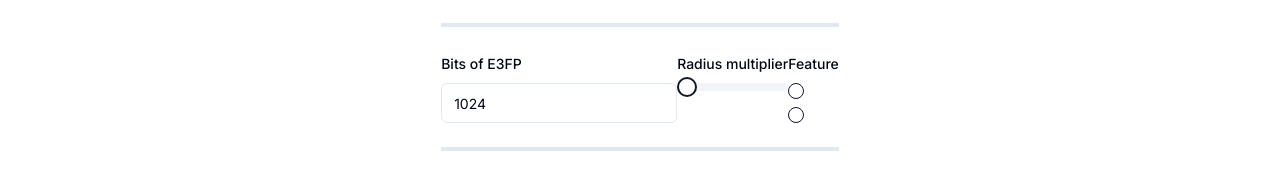
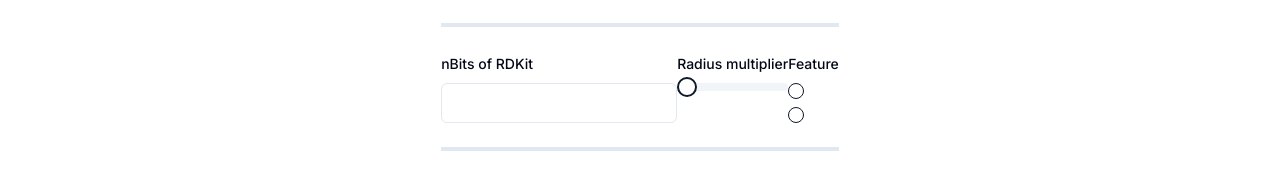
Before and after one commit to ukeSJTU/clc-db-frontend, a Next.js app: page /externalJS/cluster in a window 1280 px wide. Shown: the part 269-442 px from the top of the page. Built offline with nearby package versions, Linux system fonts and the light colour scheme.

Commit message:
fix(cluster): :bug: the value of nbits should be able to be set to 1024
Remove the min={0} prop so that when taking a step of 24, it should be able to come to 1024 as default

```diff
--- a/components/clusterpage/DescriptorParams.tsx
+++ b/components/clusterpage/DescriptorParams.tsx
@@ -32,14 +32,16 @@ const E3FPParameters: React.FC<E3FPParametersProps> = ({ control }) => {
                 name="bits"
                 render={({ field }) => (
                     <FormItem>
-                        <FormLabel>Bits of E3FP</FormLabel>
+                        <FormLabel>nBits of RDKit</FormLabel>
                         <FormControl>
                             <Input
                                 type="number"
-                                min={0}
+                                // min={0}
                                 step={24}
-                                defaultValue={1024}
-                                {...field}
+                                value={field.value}
+                                onChange={(
+                                    e: React.ChangeEvent<HTMLInputElement>
+                                ) => field.onChange(Number(e.target.value))}
                             />
                         </FormControl>
                         <FormMessage />
@@ -67,7 +69,9 @@ const E3FPParameters: React.FC<E3FPParametersProps> = ({ control }) => {
                         <FormLabel>Feature</FormLabel>
                         <FormControl>
                             <RadioGroup
-                                onValueChange={field.onChange}
+                                onChange={(
+                                    e: React.ChangeEvent<HTMLInputElement>
+                                ) => field.onChange(Boolean(e.target.value))}
                                 defaultValue={field.value}
                             >
                                 <RadioGroupItem value="Yes">Yes</RadioGroupItem>
@@ -94,10 +98,12 @@ const RDKitParameters: React.FC<RDKitParametersProps> = ({ control }) => {
                         <FormControl>
                             <Input
                                 type="number"
-                                min={0}
+                                // min={0}
                                 step={24}
-                                defaultValue={1024}
-                                {...field}
+                                value={field.value}
+                                onChange={(e) =>
+                                    field.onChange(Number(e.target.value))
+                                }
                             />
                         </FormControl>
                         <FormMessage />
```
